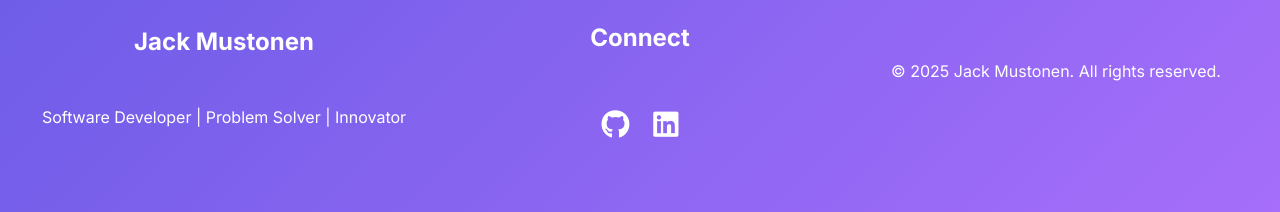
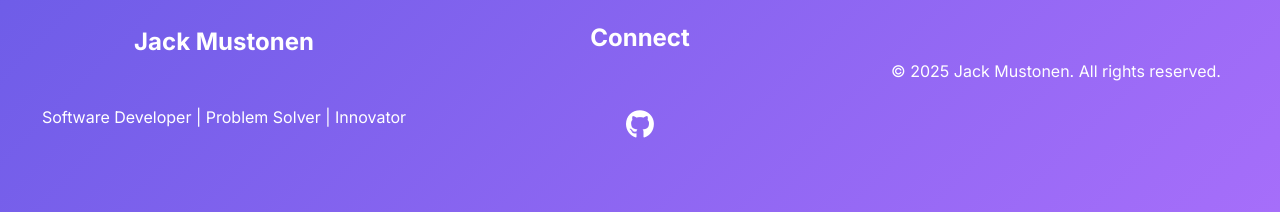
Before and after one commit to APinchofPepper/jackmustonen.com, a Jekyll site: the page built from index.md, in a window 1280 px wide and 900 px high, scrolled down 2475 px. Shown: the part 685-897 px from the top of the window. Built offline with Jekyll 4.4.1, drawn with Linux system fonts in a browser that asks for light colours.

Commit message:
Update default.html

```diff
--- a/_layouts/default.html
+++ b/_layouts/default.html
@@ -49,9 +49,6 @@
                     <a href="https://github.com/apinchofpepper" target="_blank" rel="noopener noreferrer">
                         <i class="fab fa-github"></i>
                     </a>
-                    <a href="www.linkedin.com/in/jack-mustonen-2072b32bb/" target="_blank" rel="noopener noreferrer">
-                        <i class="fab fa-linkedin"></i>
-                    </a>
                 </div>
             </div>
             <div class="footer-section">
```
